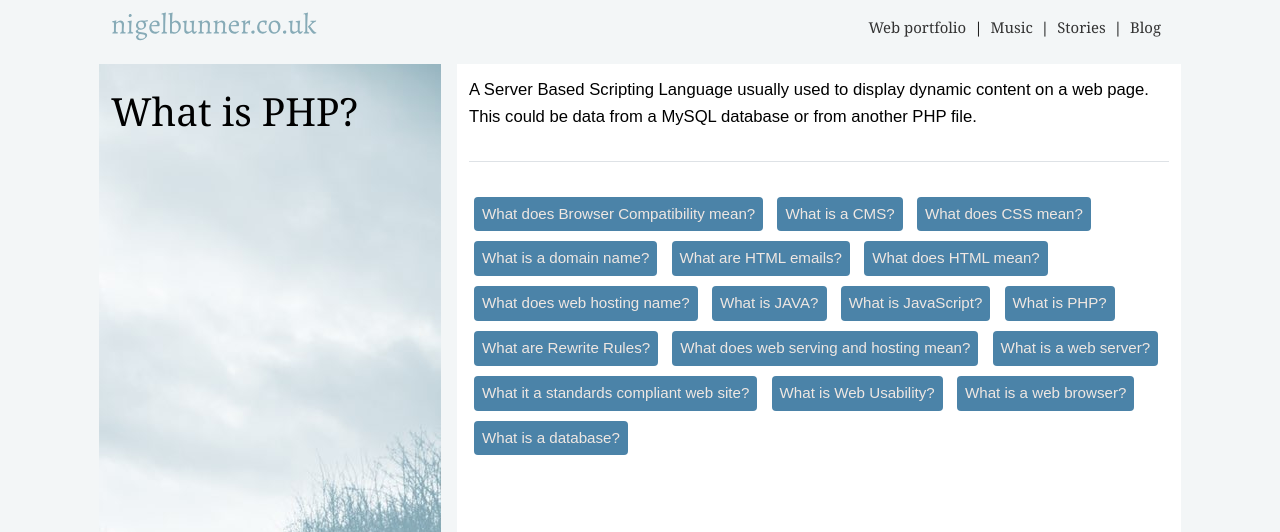
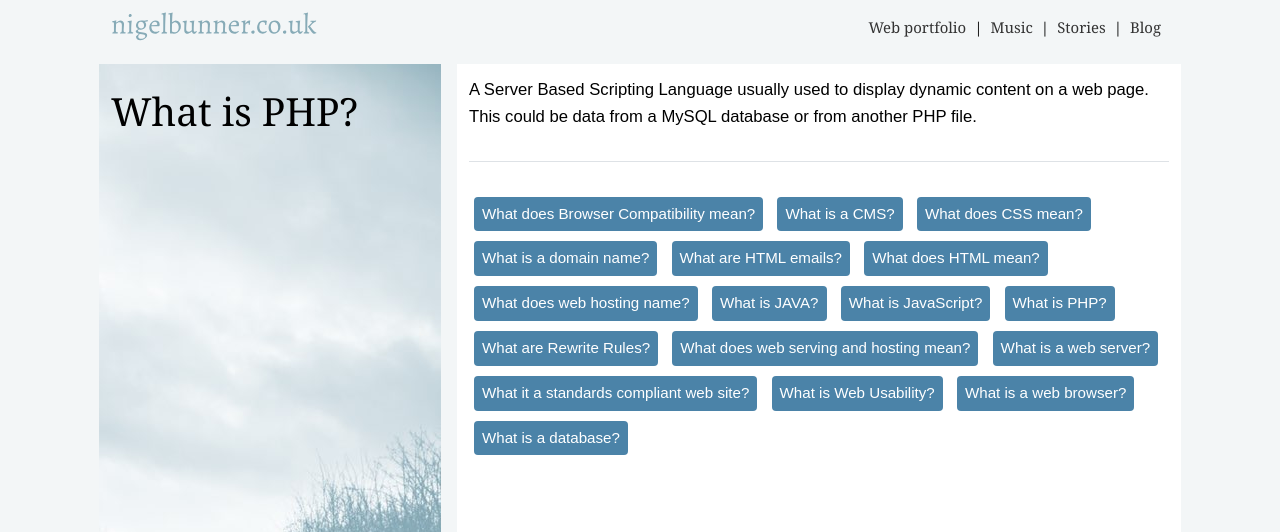
Before and after one commit to nbunner-personal/nigelbunner, a Jekyll site: the page built from _glossary/glossary_PHP.html, in a window 1280 px wide. Shown: the top 532 px of the page. Built offline with Jekyll 4.4.1, drawn with Linux system fonts in a browser that asks for light colours.

Commit message:
Update _glossary.scss

```diff
--- a/_sass/_glossary.scss
+++ b/_sass/_glossary.scss
@@ -14,7 +14,7 @@
 .glossary_list a:link,
 .glossary_list a:visited {
   background: #4B83A8;
-  color: #EFE7E2;
+  color: #fff;
   -webkit-tap-highlight-color: rgba(255, 255, 255, 0.3);
 }
 .glossary_list a:hover,
```
